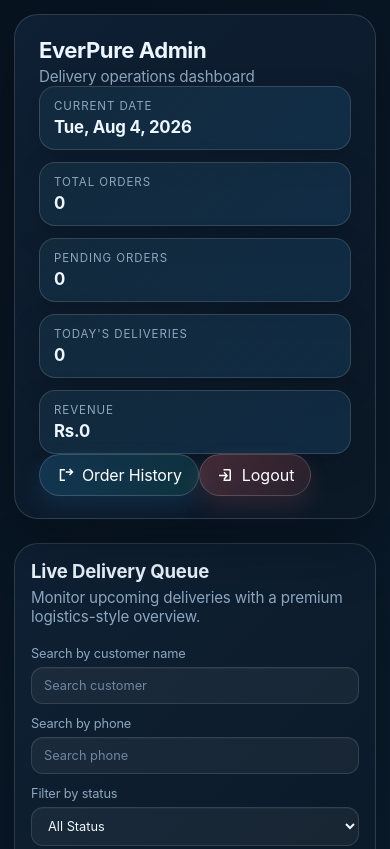
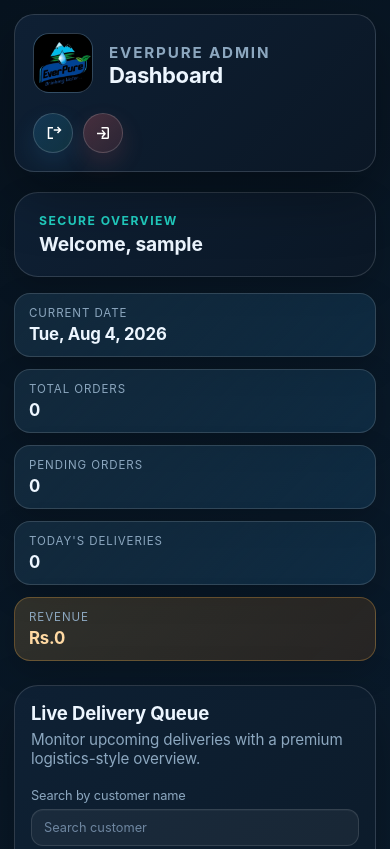
Before and after one commit to muhammadfaiqhaider-bot/everpure-water-website, a plain HTML site: page client/admin.html in a window 390 px wide. Shown: the top 849 px of the page. Drawn offline with Linux system fonts and the light colour scheme; no server answers; sample sign-in values are in the browser's storage.

Commit message:
Admin Page UI Adjustment

```diff
--- a/client/admin.html
+++ b/client/admin.html
@@ -11,57 +11,59 @@
     <!-- ===================== TOP NAVBAR ===================== -->
     <header class="topbar">
   <div class="brand-block">
-        <h1>EverPure Admin</h1>
-        <p>Delivery operations dashboard</p>
+    <div class="brand-logo">
+      <img src="assets/logo/logo.png" alt="EverPure logo">
     </div>
-
-      <div class="topbar-stats">
-        <div class="stat-pill">
-          <span class="stat-label">Current Date</span>
-          <span class="stat-value" id="currentDate">—</span>
-        </div>
-
-        <div class="stat-pill">
-          <span class="stat-label">Total Orders</span>
-          <span class="stat-value" id="totalOrders">0</span>
-        </div>
-
-        <div class="stat-pill">
-          <span class="stat-label">Pending Orders</span>
-          <span class="stat-value" id="pendingOrders">0</span>
-        </div>
-
-        <div class="stat-pill">
-          <span class="stat-label">Today's Deliveries</span>
-          <span class="stat-value" id="todayDeliveries">0</span>
-        </div>
-
-        <div class="stat-pill">
-          <span class="stat-label">Revenue</span>
-          <span class="stat-value" id="revenueValue">Rs.0</span>
+    <div>
+      <p class="eyebrow">EverPure Admin</p>
+      <h1>Dashboard</h1>
     </div>
   </div>
 
   <div class="topbar-actions">
-        <a href="admin-history.html" class="logout-btn header-link-btn">
-          <span class="logout-icon" aria-hidden="true">
-            <svg viewBox="0 0 24 24">
-              <path d="M5 4h7v2H7v12h5v2H5zM13 7h6.6l-2.3-2.3 1.4-1.4 4.7 4.7-4.7 4.7-1.4-1.4 2.3-2.3H13z" />
-            </svg>
+    <a href="admin-history.html" class="topbar-btn topbar-btn--ghost">
+      <span class="topbar-btn__icon" aria-hidden="true">
+        <svg viewBox="0 0 24 24"><path d="M5 4h7v2H7v12h5v2H5zM13 7h6.6l-2.3-2.3 1.4-1.4 4.7 4.7-4.7 4.7-1.4-1.4 2.3-2.3H13z" /></svg>
       </span>
       <span>Order History</span>
     </a>
 
-        <button type="button" id="logoutBtn" class="logout-btn" aria-label="Logout from admin dashboard">
-          <span class="logout-icon" aria-hidden="true">
-            <svg viewBox="0 0 24 24">
-              <path d="M10 17l1.4 1.4L16 13l-4.6-5.4L10 9l2.6 2.6H4v2h8.6L10 17Zm8-13h-8v2h8v12h-8v2h8a2 2 0 0 0 2-2V6a2 2 0 0 0-2-2Z" />
-            </svg>
+    <button type="button" id="logoutBtn" class="topbar-btn topbar-btn--danger" aria-label="Logout from admin dashboard">
+      <span class="topbar-btn__icon" aria-hidden="true">
+        <svg viewBox="0 0 24 24"><path d="M10 17l1.4 1.4L16 13l-4.6-5.4L10 9l2.6 2.6H4v2h8.6L10 17Zm8-13h-8v2h8v12h-8v2h8a2 2 0 0 0 2-2V6a2 2 0 0 0-2-2Z" /></svg>
       </span>
       <span>Logout</span>
     </button>
   </div>
 </header>
+
+<section class="overview-panel">
+  <p class="eyebrow">Secure Overview</p>
+  <h2>Welcome, <span id="adminUsername">Admin</span></h2>
+</section>
+
+<div class="stats-row">
+  <div class="stat-pill">
+    <span class="stat-label">Current Date</span>
+    <span class="stat-value" id="currentDate">—</span>
+  </div>
+  <div class="stat-pill">
+    <span class="stat-label">Total Orders</span>
+    <span class="stat-value" id="totalOrders">0</span>
+  </div>
+  <div class="stat-pill">
+    <span class="stat-label">Pending Orders</span>
+    <span class="stat-value" id="pendingOrders">0</span>
+  </div>
+  <div class="stat-pill">
+    <span class="stat-label">Today's Deliveries</span>
+    <span class="stat-value" id="todayDeliveries">0</span>
+  </div>
+  <div class="stat-pill stat-pill--revenue">
+    <span class="stat-label">Revenue</span>
+    <span class="stat-value" id="revenueValue">Rs.0</span>
+  </div>
+</div>
 
     <!-- ===================== MAIN CONTENT ===================== -->
     <main class="dashboard-content">
--- a/client/css/admin.css
+++ b/client/css/admin.css
@@ -48,12 +48,17 @@ a {
 }
 
 /* ===================== TOPBAR ===================== */
+/* The bar is now two stacked rows: row 1 pins brand + action buttons on
+   opposite ends and never wraps; row 2 holds the stat pills underneath,
+   separated by a hairline, so pills wrapping never collides with the
+   Order History / Logout buttons anymore. */
 .topbar {
   display: flex;
   align-items: center;
   justify-content: space-between;
-  gap: 20 px;
-  padding: 22px 24px;
+  gap: 20px;
+  flex-wrap: wrap;
+  padding: 18px 24px;
   background: linear-gradient(135deg, rgba(15, 33, 53, 0.96), rgba(11, 24, 38, 0.96));
   border: 1px solid var(--border);
   border-radius: 24px;
@@ -62,6 +67,92 @@ a {
   position: sticky;
   top: 12px;
   z-index: 10;
+}
+.brand-block {
+  display: flex;
+  align-items: center;
+  gap: 16px;
+  min-width: 0;
+}
+
+.brand-logo {
+  width: 60px;
+  height: 60px;
+  flex-shrink: 0;
+  display: grid;
+  place-items: center;
+  border-radius: 16px;
+  background: linear-gradient(145deg, rgba(47, 155, 224, 0.2), rgba(0, 0, 0, 0.25));
+  border: 1px solid var(--border);
+  overflow: hidden;
+}
+
+.brand-logo img {
+  width: 100%;
+  height: 100%;
+  object-fit: cover;
+}
+
+.eyebrow {
+  margin: 0 0 4px;
+  font-size: 0.76rem;
+  font-weight: 700;
+  letter-spacing: 0.12em;
+  text-transform: uppercase;
+  color: var(--accent-2);
+}
+
+.brand-block h1 {
+  margin: 0;
+  font-size: 1.38rem;
+  font-weight: 700;
+  letter-spacing: -0.02em;
+}
+
+.overview-panel {
+  margin-top: 20px;
+  padding: 20px 24px;
+  background: linear-gradient(135deg, rgba(15, 33, 53, 0.96), rgba(11, 24, 38, 0.96));
+  border: 1px solid var(--border);
+  border-radius: 24px;
+  box-shadow: var(--shadow-soft);
+}
+
+.overview-panel h2 {
+  margin: 0;
+  font-size: 1.2rem;
+  font-weight: 700;
+}
+
+.stats-row {
+  margin-top: 16px;
+  display: flex;
+  flex-wrap: wrap;
+  gap: 12px;
+}
+
+.stats-row .stat-pill {
+  flex: 1 1 200px;
+}
+
+.topbar-row {
+  display: flex;
+  align-items: center;
+}
+
+.topbar-row--main {
+  justify-content: space-between;
+  gap: 20px;
+  flex-wrap: wrap;
+}
+
+.topbar-row--stats {
+  padding-top: 16px;
+  border-top: 1px solid rgba(255, 255, 255, 0.08);
+}
+
+.brand-block {
+  min-width: 0;
 }
 
 .brand-block h1 {
@@ -81,10 +172,11 @@ a {
   display: flex;
   flex-wrap: wrap;
   gap: 12px;
-  flex: 1;
+  width: 100%;
 }
 
 .stat-pill {
+  flex: 1 1 150px;
   min-width: 150px;
   padding: 12px 14px;
   border-radius: 16px;
@@ -97,6 +189,11 @@ a {
 .stat-pill:hover {
   transform: translateY(-2px);
   border-color: rgba(47, 155, 224, 0.35);
+}
+
+.stat-pill--revenue {
+  background: linear-gradient(135deg, rgba(255, 184, 77, 0.16), rgba(255, 122, 0, 0.12));
+  border-color: rgba(255, 184, 77, 0.28);
 }
 
 .stat-label {
@@ -114,51 +211,65 @@ a {
   color: var(--text);
 }
 
+.stat-pill--revenue .stat-value {
+  color: #ffd9a3;
+}
+
 /* ===================== TOPBAR ACTIONS ===================== */
 .topbar-actions {
-  margin-left: auto;
   display: flex;
   align-items: center;
+  gap: 10px;
+  flex-shrink: 0;
 }
 
-.logout-btn {
+.topbar-btn {
   display: inline-flex;
   align-items: center;
   gap: 8px;
   padding: 10px 16px;
   border: 1px solid rgba(255, 255, 255, 0.16);
   border-radius: 999px;
-  background: linear-gradient(135deg, rgba(255, 107, 107, 0.24), rgba(255, 107, 107, 0.12));
   color: #fff;
   cursor: pointer;
-  transition: transform var(--transition), background var(--transition), box-shadow var(--transition);
-  box-shadow: 0 10px 24px rgba(255, 107, 107, 0.14);
+  white-space: nowrap;
   text-decoration: none;
 }
 
-.header-link-btn {
-  background: linear-gradient(135deg, rgba(47, 155, 224, 0.22), rgba(34, 211, 197, 0.14));
+.topbar-btn--ghost {
+  background: linear-gradient(135deg, rgba(47, 155, 224, 0.2), rgba(34, 211, 197, 0.12));
   box-shadow: 0 10px 24px rgba(47, 155, 224, 0.14);
 }
 
-.logout-btn:hover {
+.topbar-btn--ghost:hover {
   transform: translateY(-2px) scale(1.01);
-  background: linear-gradient(135deg, rgba(255, 107, 107, 0.32), rgba(255, 107, 107, 0.2));
+  background: linear-gradient(135deg, rgba(47, 155, 224, 0.3), rgba(34, 211, 197, 0.2));
+  box-shadow: 0 14px 28px rgba(47, 155, 224, 0.22);
+}
+
+.topbar-btn--danger {
+  background: linear-gradient(135deg, rgba(255, 107, 107, 0.24), rgba(255, 107, 107, 0.12));
+  box-shadow: 0 10px 24px rgba(255, 107, 107, 0.14);
+}
+
+.topbar-btn--danger:hover {
+  transform: translateY(-2px) scale(1.01);
+  background: linear-gradient(135deg, rgba(255, 107, 107, 0.34), rgba(255, 107, 107, 0.2));
   box-shadow: 0 14px 28px rgba(255, 107, 107, 0.22);
 }
 
-.logout-btn:focus-visible {
+.topbar-btn:focus-visible {
   outline: 2px solid rgba(47, 155, 224, 0.55);
   outline-offset: 3px;
 }
 
-.logout-icon {
+.topbar-btn__icon {
   display: inline-flex;
   align-items: center;
   justify-content: center;
 }
 
-.logout-icon svg {
+.topbar-btn__icon svg {
   width: 18px;
   height: 18px;
   fill: currentColor;
@@ -505,15 +616,6 @@ a {
 }
 
 @media (max-width: 1024px) {
-  .topbar {
-    flex-direction: column;
-    align-items: flex-start;
-  }
-
-  .topbar-actions {
-    margin-left: 0;
-  }
-
   .toolbar {
     grid-template-columns: repeat(2, minmax(0, 1fr));
   }
@@ -526,6 +628,28 @@ a {
 @media (max-width: 640px) {
   .admin-shell {
     padding: 14px;
+  }
+
+  .topbar {
+    padding: 18px;
+    border-radius: 20px;
+  }
+
+  .topbar-row--main {
+    flex-direction: column;
+    align-items: stretch;
+  }
+
+  .topbar-actions {
+    justify-content: flex-end;
+  }
+
+  .topbar-btn span:last-child {
+    display: none;
+  }
+
+  .topbar-btn {
+    padding: 10px;
   }
 
   .panel {
```
Also changed, not shown: client/js/admin.js (line endings or trailing spaces). Lines whose indentation alone changed are shown as unchanged.
